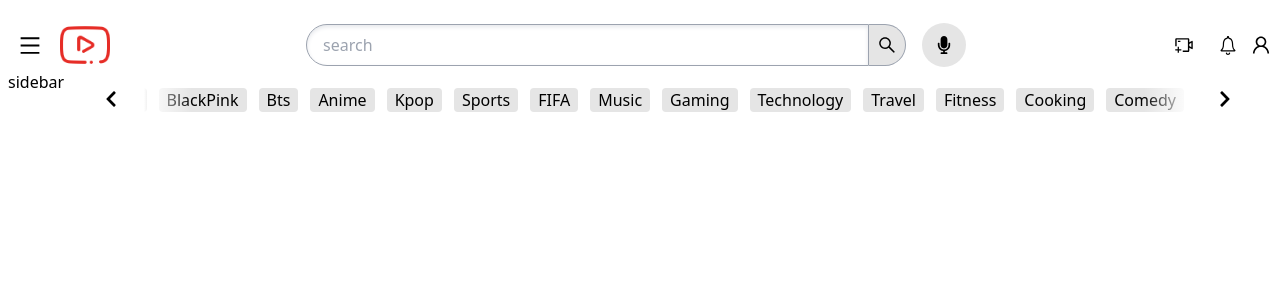
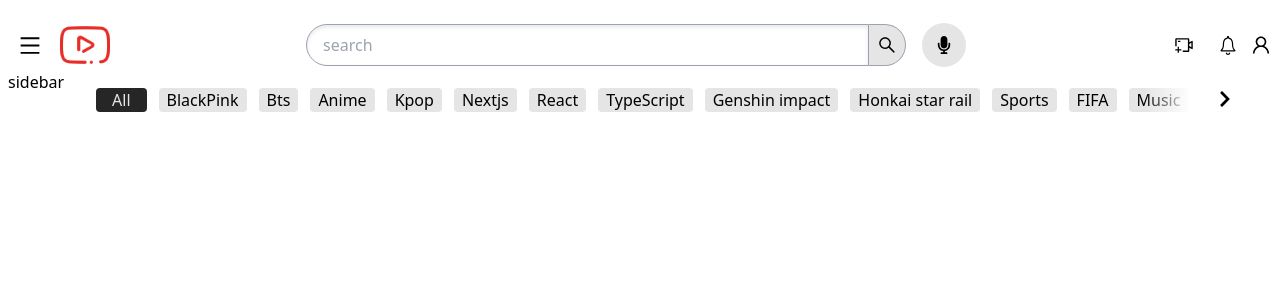
Before and after one commit to anthonyponson/react-vite-youtube-homepage-redesing, a React (Vite) app: page / in a window 1280 px wide. Shown: the top 300 px of the page. Built offline with nearby package versions, Linux system fonts and the light colour scheme.

Commit message:
category button added

```diff
--- a/src/components/CategoryTabs.tsx
+++ b/src/components/CategoryTabs.tsx
@@ -1,4 +1,4 @@
-import { useState } from 'react'
+import { useEffect, useRef, useState } from 'react'
 import { Button } from './Button'
 import { FaChevronLeft } from 'react-icons/fa'
 import { FaChevronRight } from 'react-icons/fa'
@@ -6,21 +6,45 @@
 type CategoryTabsProps = {
   categories: string[]
 }
+const TRANSLATE_AMOUNT = 200
 
 function CategoryTabs({ categories }: CategoryTabsProps) {
+  const [translate, setTranslate] = useState(0)
   const [selectedCategory, setSelectedCategory] = useState(categories[0])
   const [isLeftVisable, setIsLeftvisable] = useState(true)
   const [isRightVisable, setIsRightvisable] = useState(true)
+  const containerRef = useRef<HTMLDivElement>(null)
 
   const handleSelect = (category: string) => {
     setSelectedCategory(category)
     // You can perform additional actions here if needed
   }
 
+  useEffect(() => {
+    if (containerRef.current === null) return
+    const observer = new ResizeObserver(entries => {
+      const container = entries[0]?.target
+      if (container == null) return
+
+      setIsLeftvisable(translate > 0)
+      setIsRightvisable(
+        translate + container.clientWidth < container.scrollWidth
+      )
+    })
+    observer.observe(containerRef.current)
+
+    return () => {
+      observer.disconnect()
+    }
+  }, [categories, translate])
+
   return (
     <>
-      <div className='overflow-x-hidden relative'>
-        <div className='flex whitespace-nowrap gap-3 transition-transform w-[max-content] pt-0.5'>
+      <div ref={containerRef} className='overflow-x-hidden relative'>
+        <div
+          className='flex whitespace-nowrap gap-3 transition-transform w-[max-content] pt-0.5'
+          style={{ transform: `translateX(-${translate}px)` }}
+        >
           {categories.map(category => (
             <Button
               key={category}
@@ -38,6 +62,13 @@
               variant={'ghost'}
               size={'icon'}
               className='aspect-square h-full w-auto p-1.5'
+              onClick={() =>
+                setTranslate(translate => {
+                  const newTranslate = translate - TRANSLATE_AMOUNT
+                  if (newTranslate <= 0) return 0
+                  return newTranslate
+                })
+              }
             >
               <FaChevronLeft />
             </Button>
@@ -47,6 +78,20 @@
         {isRightVisable && (
           <div className='absolute right-0 top-1/2 -translate-y-1/2 bg-gradient-to-l from-white from-50% to-transparent w-24 h-full flex justify-end'>
             <Button
+              onClick={() =>
+                setTranslate(translate => {
+                  if (containerRef.current === null) {
+                    return translate
+                  }
+                  const newTranslate = translate + TRANSLATE_AMOUNT
+                  const edge = containerRef.current.scrollWidth
+                  const width = containerRef.current.clientWidth
+                  if (newTranslate + width >= edge) {
+                    return edge - width
+                  }
+                  return newTranslate
+                })
+              }
               variant={'ghost'}
               size={'icon'}
               className='aspect-square h-full w-auto p-1.5'
--- a/src/data/home.tsx
+++ b/src/data/home.tsx
@@ -4,6 +4,11 @@
   'Bts',
   'Anime',
   'Kpop',
+  'Nextjs',
+  'React',
+  'TypeScript',
+  'Genshin impact',
+  'Honkai star rail',
   'Sports',
   'FIFA',
   'Music',
@@ -15,6 +20,4 @@
   'Comedy',
   'Education',
   'News',
-
-
 ]
```
